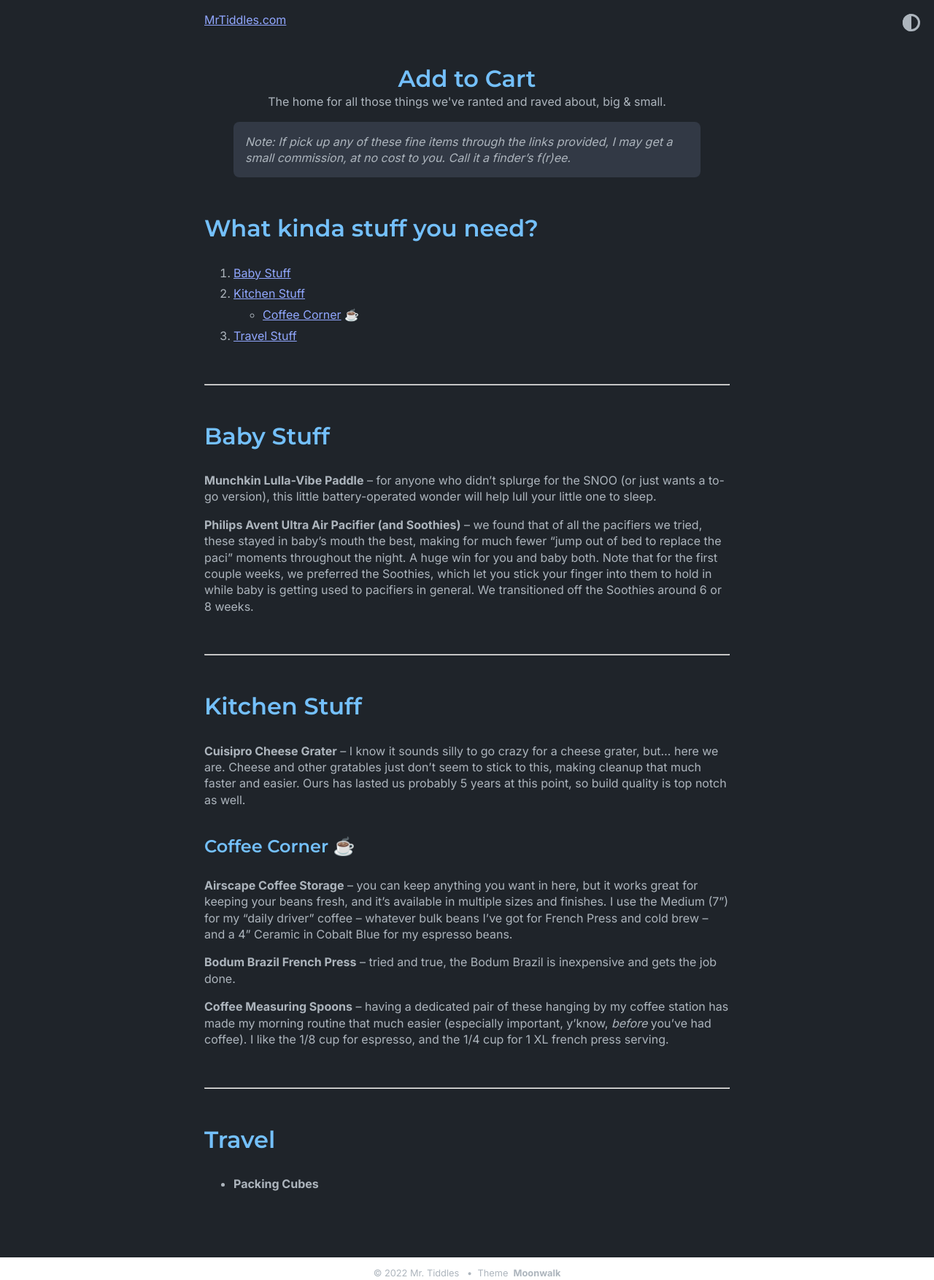
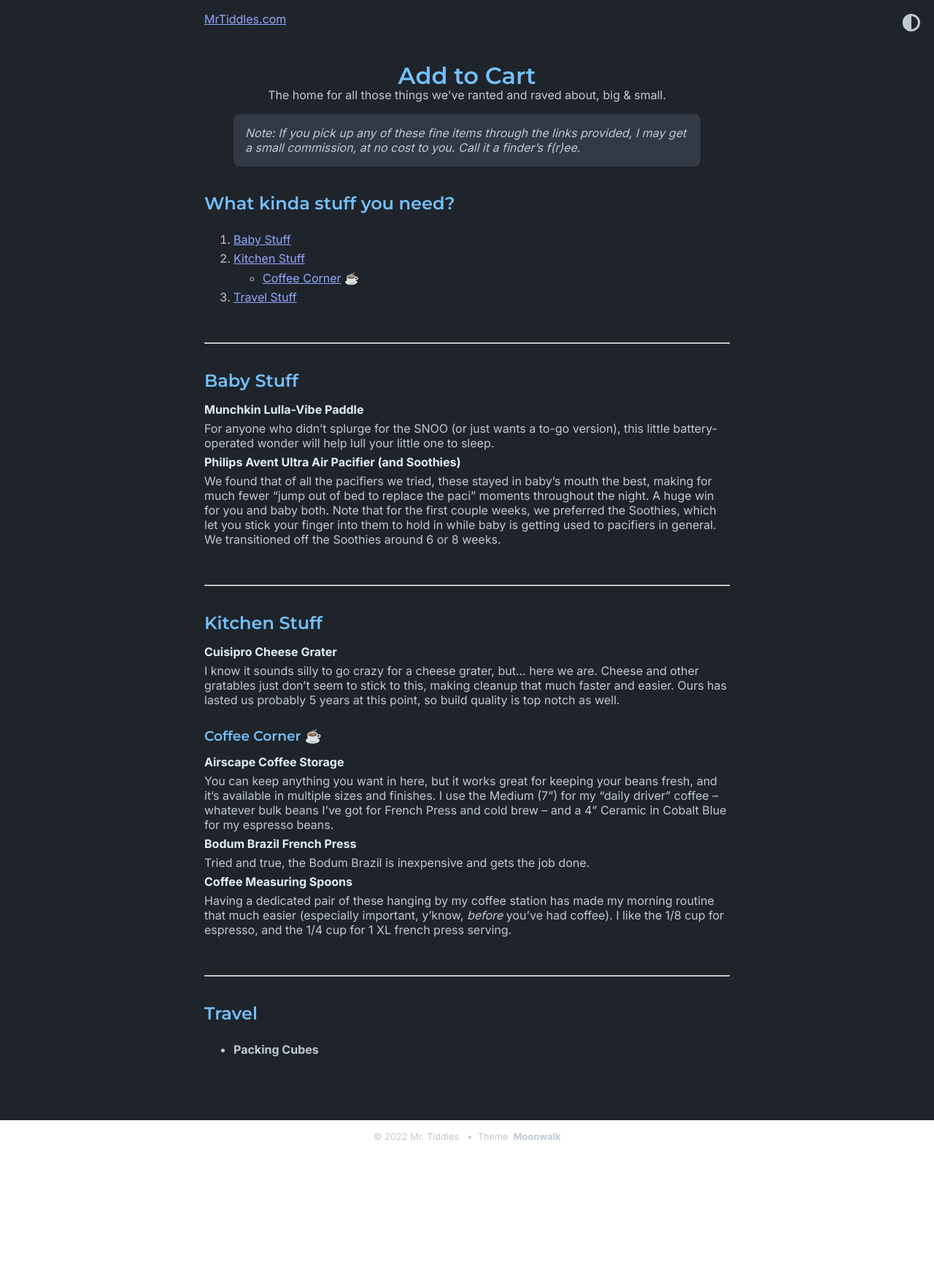
Before and after one commit to theTrueJedi/theTrueJedi.github.io, a Jekyll site: the page built from addtocart.md, in a window 1280 px wide. Shown: the whole page at 73% size. Built offline with Jekyll 4.4.1, drawn with Linux system fonts in a browser that asks for light colours; a script that is not in the unit is left out; after the commit the page ends 1565 px from its top, so only the background shows below that.

Commit message:
updated heading sizes and colors

```diff
--- a/_data/home.yml
+++ b/_data/home.yml
@@ -28,7 +28,7 @@ project_entries:
     url: addtocart
     image: /images/addtocart_sm.png
     desc: These are a few of our favorite things.
-#    highlight: WIP
+    highlight: WIP
 
 old_project_entries:
   - title: Soopr
--- a/_sass/moonwalk.scss
+++ b/_sass/moonwalk.scss
@@ -6,10 +6,10 @@ html { height: 100%; }
 body {
   font-family:  "Inter", -apple-system, "avenir next", avenir, roboto, noto, ubuntu, "helvetica neue", helvetica, sans-serif;
   font-size: 1.0rem;
-  line-height: 1.4;
   margin: 0;
   padding-bottom: 5px;
   min-height: 100%;
+  overflow:hidden
 }
 pre, code {
   font-family: "Anonymous Pro", "Courier New", monospace;
@@ -20,6 +20,14 @@ h1, h2, h3, h4, h5 {
   font-family:  "Montserrat";
   padding-bottom: 5px;
   margin-top: 1.5em;
+}
+
+h4, h5 {
+  font-family: "Inter";
+  margin: 0;
+  padding: 0;
+  line-height: 0px;
+  color: var(--headings2);
 }
 
 hr { margin: 1em 0; }
@@ -72,6 +80,7 @@ html {
     --bg: #FFF;
     --bg-secondary: #f8f8f8;
     --headings: #4162BB;
+    --headings2: #2e4482;
     --text: #333;
     --links: blue;
     --highlight: #FFECB2; // light yellow
@@ -82,11 +91,12 @@ html {
 @mixin dark-appearance {
   html, body  {
       --headings: #74c0fc;
+      --headings2: #e1edf7;
       --links: #91A7FF;
       --highlight: #41C7C7;
       --bg: #1f242A;
       --bg-secondary: #323945;
-      --text: #adb5bd;
+      --text: #c0c9d1;
       --code-text: #91A7FF;
       --share-text: #C4C4C4;
   };
@@ -104,6 +114,10 @@ html, body {
 }
 h1, h2, h3, h4, h5, h6 {
     color: var(--headings);
+}
+
+h4, h5 {
+    color: var(--headings2);
 }
 p, strong, b, em, small, li, hr, table, figcaption {
     color: var(--text);
--- a/addtocart.md
+++ b/addtocart.md
@@ -7,11 +7,11 @@ title: Add to Cart
 The home for all those things we've ranted and raved about, big & small.
 </p>
 
-> Note: If pick up any of these fine items through the links provided, I may get a small commission, at no cost to you. Call it a finder's f(r)ee.
+> Note: If you pick up any of these fine items through the links provided, I may get a small commission, at no cost to you. Call it a finder's f(r)ee.
 
 
 
-# What kinda stuff you need?
+## What kinda stuff you need?
 1. [Baby Stuff](#baby)
 2. [Kitchen Stuff](#kitchen)
     - [Coffee Corner](#coffee) ☕️
@@ -20,9 +20,10 @@ The home for all those things we've ranted and raved about, big & small.
 <br>
 <hr>
 
-# Baby Stuff <a name="baby"></a>
+## Baby Stuff <a name="baby"></a>
 
-**Munchkin Lulla-Vibe Paddle** – for anyone who didn't splurge for the SNOO (or just wants a to-go version), this little battery-operated wonder will help lull your little one to sleep.
+#### Munchkin Lulla-Vibe Paddle
+For anyone who didn't splurge for the SNOO (or just wants a to-go version), this little battery-operated wonder will help lull your little one to sleep.
 <script type="text/javascript">
 amzn_assoc_tracking_id = "vikariousshop-20";
 amzn_assoc_ad_mode = "manual";
@@ -36,7 +37,8 @@ amzn_assoc_linkid = "8c68b4a3027abbabe3c8e4a5b0efabb9";
 </script>
 <script src="//z-na.amazon-adsystem.com/widgets/onejs?MarketPlace=US"></script>
 
-**Philips Avent Ultra Air Pacifier (and Soothies)** – we found that of all the pacifiers we tried, these stayed in baby's mouth the best, making for much fewer "jump out of bed to replace the paci" moments throughout the night. A huge win for you and baby both. Note that for the first couple weeks, we preferred the Soothies, which let you stick your finger into them to hold in while baby is getting used to pacifiers in general. We transitioned off the Soothies around 6 or 8 weeks.
+#### Philips Avent Ultra Air Pacifier (and Soothies)
+We found that of all the pacifiers we tried, these stayed in baby's mouth the best, making for much fewer "jump out of bed to replace the paci" moments throughout the night. A huge win for you and baby both. Note that for the first couple weeks, we preferred the Soothies, which let you stick your finger into them to hold in while baby is getting used to pacifiers in general. We transitioned off the Soothies around 6 or 8 weeks.
 <script type="text/javascript">
 amzn_assoc_tracking_id = "vikariousshop-20";
 amzn_assoc_ad_mode = "manual";
@@ -65,9 +67,10 @@ amzn_assoc_linkid = "cfb7cd8feb4e8795105c43861ca48f33";
 <br>
 <hr>
 
-# Kitchen Stuff <a name="kitchen"></a>
+## Kitchen Stuff <a name="kitchen"></a>
 
-**Cuisipro Cheese Grater** – I know it sounds silly to go crazy for a cheese grater, but... here we are. Cheese and other gratables just don't seem to stick to this, making cleanup that much faster and easier. Ours has lasted us probably 5 years at this point, so build quality is top notch as well.
+#### Cuisipro Cheese Grater
+I know it sounds silly to go crazy for a cheese grater, but... here we are. Cheese and other gratables just don't seem to stick to this, making cleanup that much faster and easier. Ours has lasted us probably 5 years at this point, so build quality is top notch as well.
 <script type="text/javascript">
 amzn_assoc_tracking_id = "vikariousshop-20";
 amzn_assoc_ad_mode = "manual";
@@ -81,9 +84,10 @@ amzn_assoc_linkid = "83d031b12ff659f32477a4cc2b4a91a8";
 </script>
 <script src="//z-na.amazon-adsystem.com/widgets/onejs?MarketPlace=US"></script>
 
-## Coffee Corner ☕️ <a name="coffee"></a>
+### Coffee Corner ☕️ <a name="coffee"></a>
 
-**Airscape Coffee Storage** – you can keep anything you want in here, but it works great for keeping your beans fresh, and it's available in multiple sizes and finishes. I use the Medium (7") for my "daily driver" coffee – whatever bulk beans I've got for French Press and cold brew – and a 4" Ceramic in Cobalt Blue for my espresso beans.
+#### Airscape Coffee Storage
+You can keep anything you want in here, but it works great for keeping your beans fresh, and it's available in multiple sizes and finishes. I use the Medium (7") for my "daily driver" coffee – whatever bulk beans I've got for French Press and cold brew – and a 4" Ceramic in Cobalt Blue for my espresso beans.
 <script type="text/javascript">
 amzn_assoc_tracking_id = "vikariousshop-20";
 amzn_assoc_ad_mode = "manual";
@@ -109,7 +113,8 @@ amzn_assoc_linkid = "31931a7bff0a1efc660ab54f468ae038";
 </script>
 <script src="//z-na.amazon-adsystem.com/widgets/onejs?MarketPlace=US"></script>
 
-**Bodum Brazil French Press** – tried and true, the Bodum Brazil is inexpensive and gets the job done.
+#### Bodum Brazil French Press
+Tried and true, the Bodum Brazil is inexpensive and gets the job done.
 <script type="text/javascript">
 amzn_assoc_tracking_id = "vikariousshop-20";
 amzn_assoc_ad_mode = "manual";
@@ -123,7 +128,8 @@ amzn_assoc_linkid = "481250661915a099b7f262a69733fa0b";
 </script>
 <script src="//z-na.amazon-adsystem.com/widgets/onejs?MarketPlace=US"></script>
 
-**Coffee Measuring Spoons** – having a dedicated pair of these hanging by my coffee station has made my morning routine that much easier (especially important, y'know, *before* you've had coffee). I like the 1/8 cup for espresso, and the 1/4 cup for 1 XL french press serving.
+#### Coffee Measuring Spoons
+Having a dedicated pair of these hanging by my coffee station has made my morning routine that much easier (especially important, y'know, *before* you've had coffee). I like the 1/8 cup for espresso, and the 1/4 cup for 1 XL french press serving.
 <script type="text/javascript">
 amzn_assoc_tracking_id = "vikariousshop-20";
 amzn_assoc_ad_mode = "manual";
@@ -152,6 +158,6 @@ amzn_assoc_linkid = "fb935b60357075b6808c69c5c2ce3112";
 <br>
 <hr>
 
-# Travel <a name="travel"></a>
+## Travel <a name="travel"></a>
 
 - **Packing Cubes**
```
Also changed, not shown: 1 other file.
